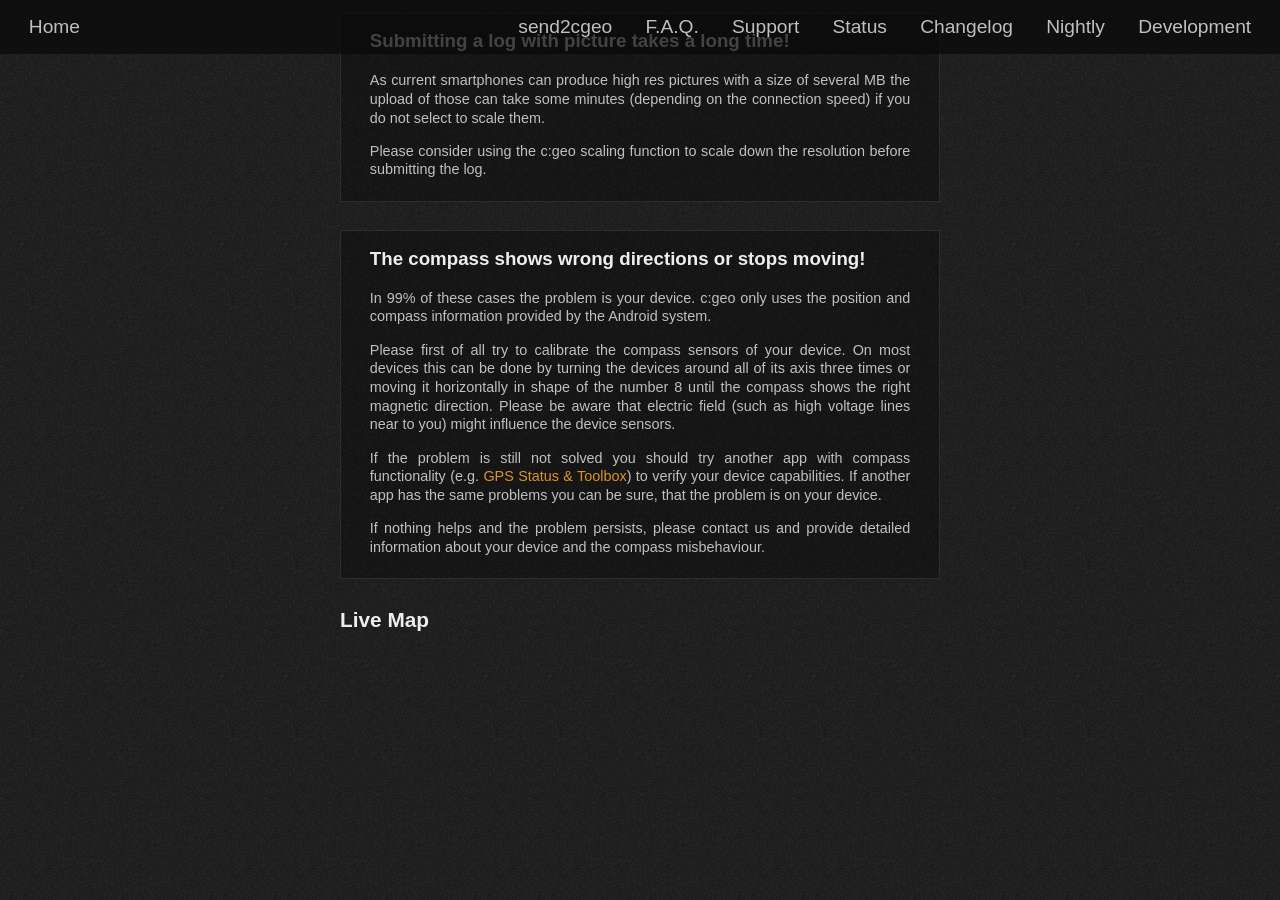
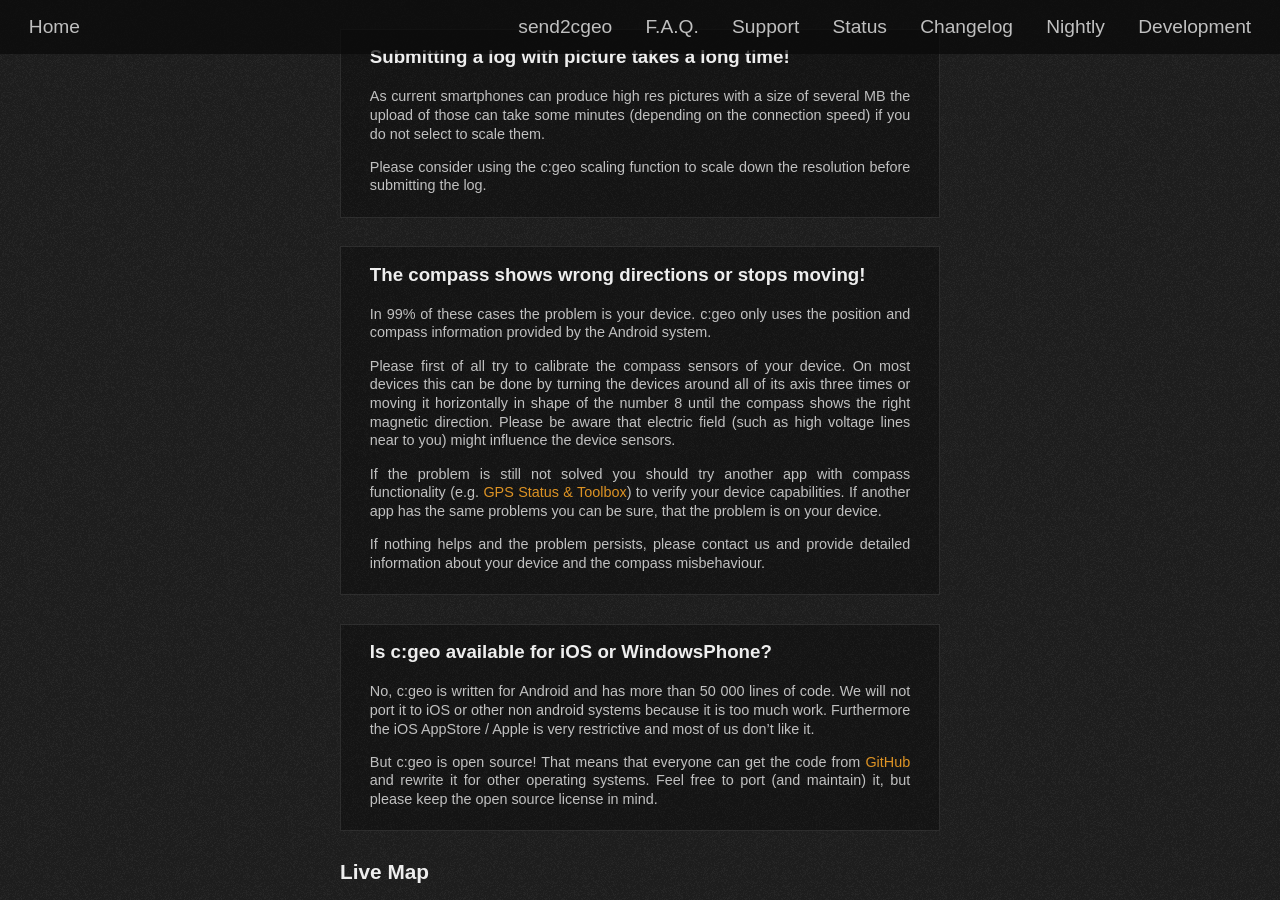
Before and after one commit to cgeo/cgeo.github.io, a Jekyll site: the page built from faq.html, in a window 1280 px wide and 900 px high, scrolled down 6261 px. Built offline with Jekyll 4.4.1, drawn with Linux system fonts in a browser that asks for light colours; some web fonts are replaced; before the commit the page ends 6909 px from its top, so only the background shows below that; some of the changed text lies outside the part shown.

Commit message:
FAQ Availability for iOS or WindowsPhone

```diff
--- a/_data/faq.yml
+++ b/_data/faq.yml
@@ -218,5 +218,11 @@
 
             If nothing helps and the problem persists, please contact us and provide detailed information about your device and the compass misbehaviour.
 
+      - title: Is c:geo available for iOS or WindowsPhone?
+        content: |
+            No, c:geo is written for Android and has more than 50 000 lines of code. We will not port it to iOS or other non android systems because it is too much work. Furthermore the iOS AppStore / Apple is very restrictive and most of us don't like it.
+
+            But c:geo is open source! That means that everyone can get the code from [GitHub](https://github.com/cgeo/cgeo) and rewrite it for other operating systems. Feel free to port (and maintain) it, but please keep the open source license in mind.
+
 - title: Live Map
   items:
```
